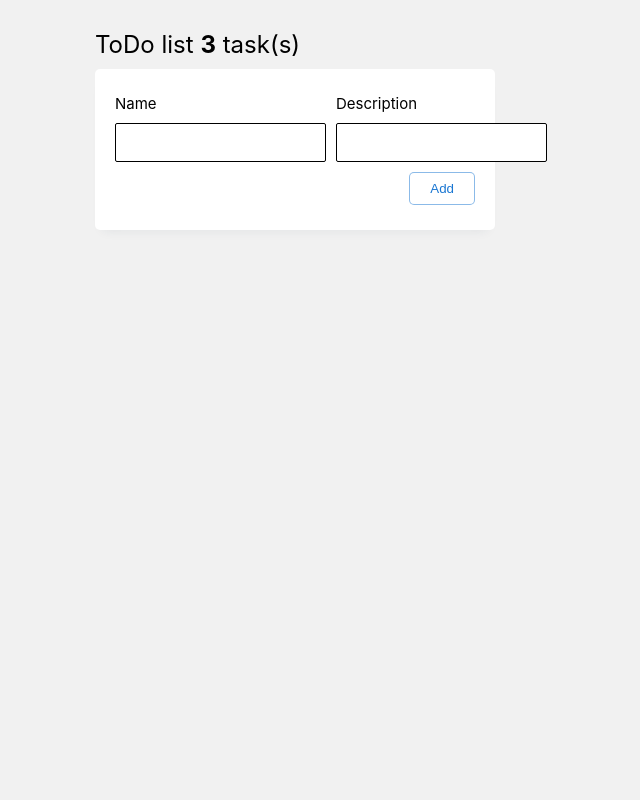
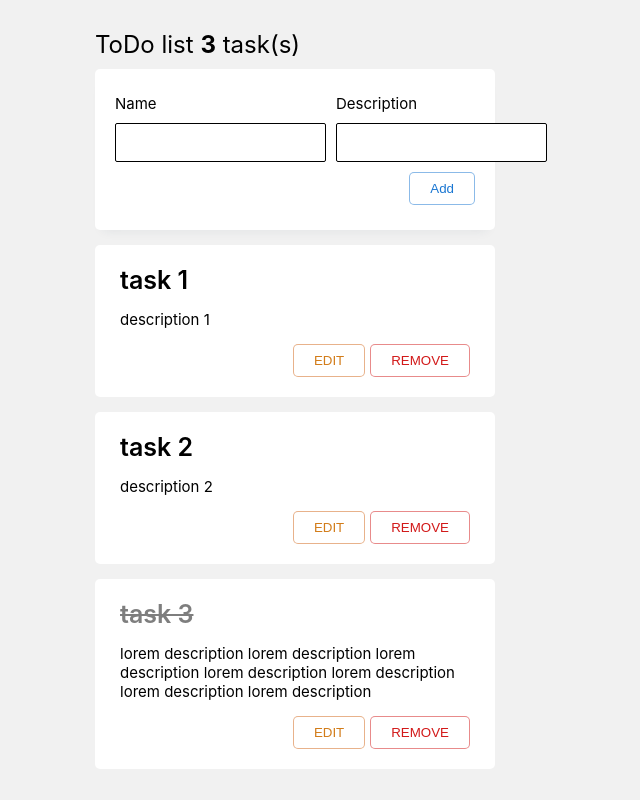
Before and after one commit to Farlaf/todo-list, a React (Create React App) app: page / in a window 1280 px wide. Shown: the whole page, without its empty margins (345-985 px from the left). Built offline with nearby package versions, Linux system fonts and the light colour scheme.

Commit message:
add display and styles for doto items

```diff
--- a/src/App.tsx
+++ b/src/App.tsx
@@ -2,6 +2,7 @@ import React from "react";
 
 import { Header } from "./components/Header/Header";
 import { ToDoPanel } from "./components/ToDoPanel/ToDoPanel";
+import { TodoList } from "./components/TodoList/TodoList";
 
 import styles from "./App.module.css";
 
@@ -37,6 +38,7 @@ function App() {
             <div className={styles.container}>
                 <Header todoCount={todos.length} />
                 <ToDoPanel addTodo={addTodo} />
+                <TodoList todos={todos} />
             </div>
         </div>
     );
--- /dev/null
+++ b/src/components/TodoList/TodoItem/TodoItem.module.css
@@ -0,0 +1,26 @@
+.todo_item_container {
+    background: #fff;
+    margin-bottom: 15px;
+    width: 100%;
+    padding: 20px 25px;
+    border-radius: 5px;
+    box-sizing: border-box;
+}
+
+.todo_item_title {
+    font-size: 25px;
+    cursor: pointer;
+    font-weight: 600;
+    margin-bottom: 15px;
+}
+
+.todo_item_description {
+    font-size: 15px;
+    margin-bottom: 15px;
+}
+
+.todo_item_btn_container {
+    display: flex;
+    justify-content: right;
+    gap: 5px;
+}
--- /dev/null
+++ b/src/components/TodoList/TodoItem/TodoItem.tsx
@@ -0,0 +1,32 @@
+import React from "react";
+import { Button } from "../../Button/Button";
+
+import styles from "./TodoItem.module.css";
+
+interface TodoItemProps {
+    todo: Todo;
+}
+
+export const TodoItem: React.FC<TodoItemProps> = ({ todo }) => {
+    return (
+        <div className={styles.todo_item_container}>
+            <div
+                aria-hidden
+                style={{
+                    opacity: todo.checked ? 0.5 : 1,
+                    textDecoration: todo.checked ? "line-through" : "none",
+                }}
+                className={styles.todo_item_title}
+            >
+                {todo.name}
+            </div>
+            <div aria-hidden className={styles.todo_item_description}>
+                {todo.description}
+            </div>
+            <div className={styles.todo_item_btn_container}>
+                <Button color="orange">EDIT</Button>
+                <Button color="red">REMOVE</Button>
+            </div>
+        </div>
+    );
+};
--- /dev/null
+++ b/src/components/TodoList/TodoList.tsx
@@ -0,0 +1,14 @@
+import React from "react";
+import { TodoItem } from "./TodoItem/TodoItem";
+
+interface TodoListProps {
+    todos: Todo[];
+}
+
+export const TodoList: React.FC<TodoListProps> = ({ todos }) => (
+    <div>
+        {todos.map((todo) => (
+            <TodoItem todo={todo} />
+        ))}
+    </div>
+);
--- /dev/null
+++ b/src/components/TodoList/index.ts
@@ -0,0 +1 @@
+export * from "./TodoList";
```
Also changed, not shown: public/logo192.png (deleted), public/logo512.png (deleted), public/manifest.json (deleted), public/robots.txt (deleted), src/components/TodoList/TodoList.module.css (added).
